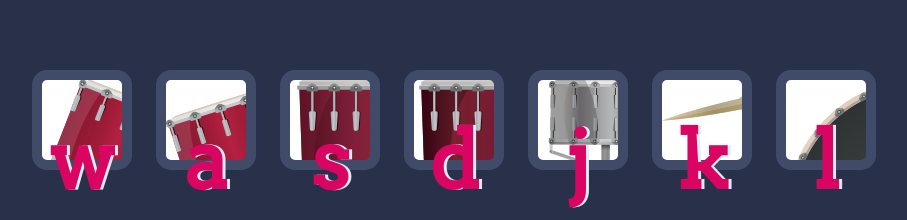
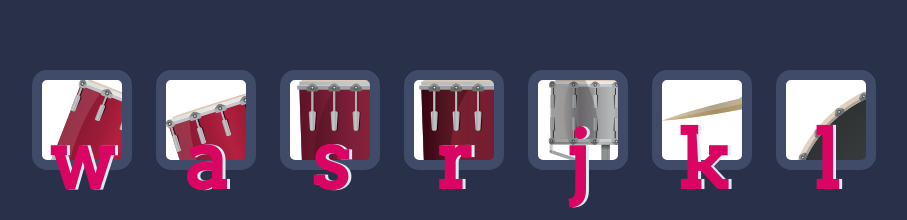
Before and after one commit to Subhadipsaha/Drum, a plain HTML site: page index.html in a window 1280 px wide. Shown: the part 219-439 px from the top of the page, without its empty margins (186-1093 px from the left). Drawn offline with Linux system fonts and the light colour scheme.

Commit message:
html updated

```diff
--- a/index.html
+++ b/index.html
@@ -14,7 +14,7 @@
     <button class="w drum">w</button>
     <button class="a drum">a</button>
     <button class="s drum">s</button>
-    <button class="d drum">d</button>
+    <button class="d drum">r</button>
     <button class="j drum">j</button>
     <button class="k drum">k</button>
     <button class="l drum">l</button>
```
